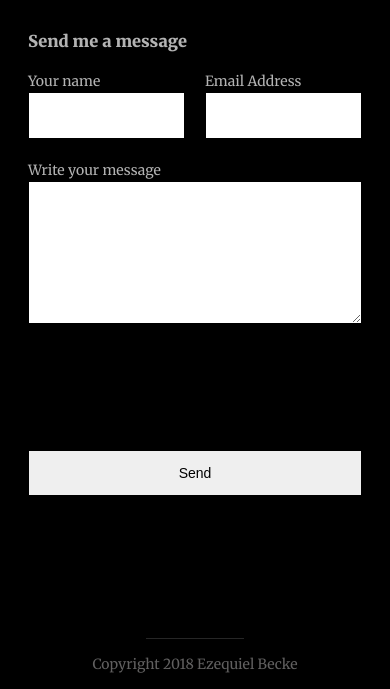
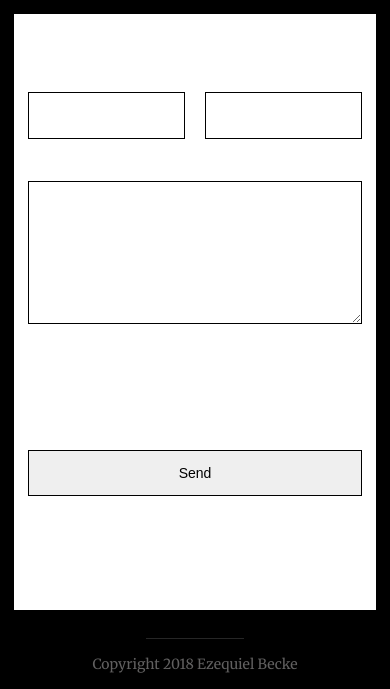
Before and after one commit to ezebecke/ezebecke.github.io, a website: page index.html in a window 390 px wide. Shown: the part 2027-2716 px from the top of the page. Drawn offline with nearby package versions, Linux system fonts and the light colour scheme; a web font is replaced by a local one.

Commit message:
debug small screen form

```diff
--- a/scss/partials/_contact.scss
+++ b/scss/partials/_contact.scss
@@ -111,3 +111,6 @@ button:hover, button:focus {
   margin-bottom: 100px;
   color: blue;
 }
+.form {
+  background: white;
+}
```
Also changed, not shown: css/main.css.
